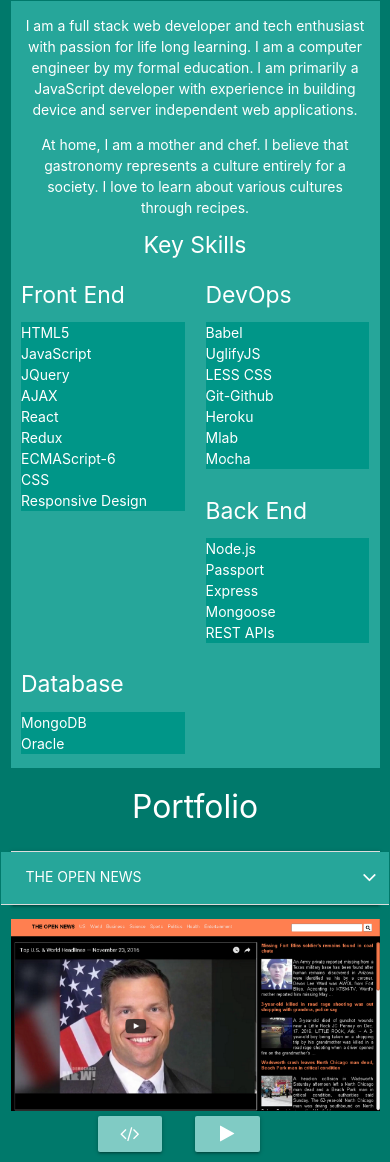
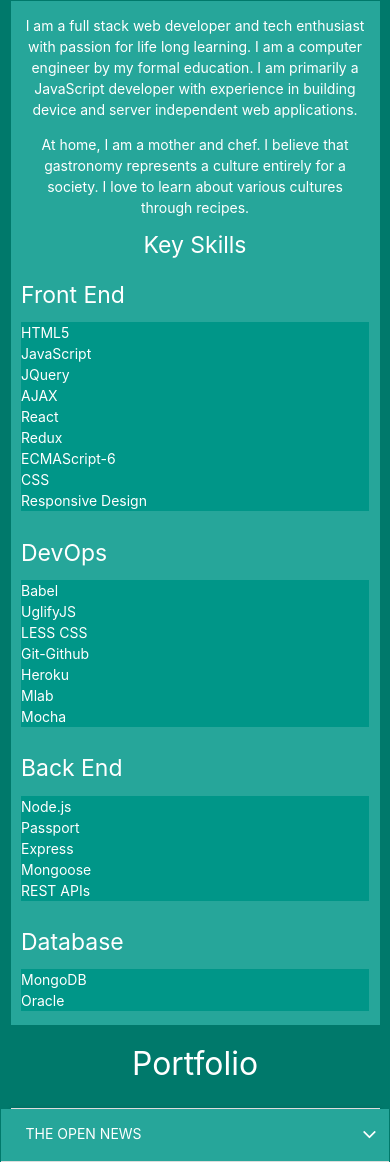
Before and after one commit to niketarachhadia/portfolio, a plain HTML site: page index.html in a window 390 px wide. Shown: the part 624-1786 px from the top of the page. Drawn offline with nearby package versions, Linux system fonts and the light colour scheme.

Commit message:
skills responsive

```diff
--- a/index.html
+++ b/index.html
@@ -40,7 +40,7 @@
 			  <p class="center-align">At home, I am a mother and chef. I believe that gastronomy represents a culture entirely for a society. I love to learn about various cultures through recipes.</p>
 			  <h5 class="center-align">Key Skills</h5>
 			  <div class="row">
-				<div class="col s6 l3 m3">
+				<div class="col s12 l3 m3">
 				<h5>Front End</h5>
 				<ul class="white-text">
 					<li class="collection-item teal">HTML5</li>
@@ -54,7 +54,7 @@
 					<li class="collection-item teal">Responsive Design</li>
 				  </ul>
 				  </div>
-				  <div class="col s6 l3 m3">
+				  <div class="col s12 l3 m3">
 				   <h5>DevOps</h5>
 				  <ul class="white-text">
 					<li class="collection-item teal">Babel</li>
@@ -66,7 +66,7 @@
 					<li class="collection-item teal">Mocha</li>
 				  </ul>
 				  </div>
-				  <div class="col s6 l3 m3">
+				  <div class="col s12 l3 m3">
 				   <h5>Back End</h5>
 				  <ul class="white-text">
 					<li class="collection-item teal">Node.js</li>
@@ -76,7 +76,7 @@
 					<li class="collection-item teal">REST APIs</li>
 				  </ul>
 				  </div>
-				  <div class="col s6 l3 m3">
+				  <div class="col s12 l3 m3">
 				   <h5>Database</h5>
 				  <ul class="white-text">
 					<li class="collection-item teal">MongoDB</li>
```
